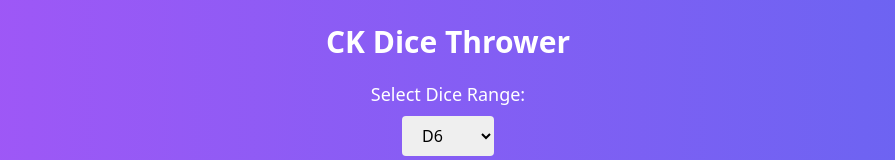
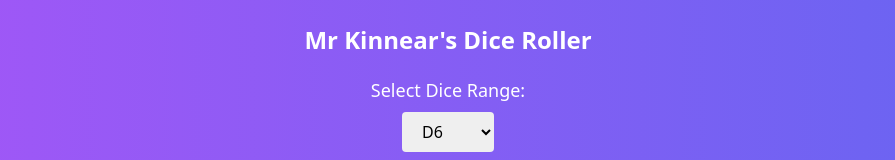
Before and after one commit to uk030621/CKdiceThrow, a Next.js app: page / in a window 1280 px wide. Shown: the top 160 px of the page, without its empty margins (192-1087 px from the left). Built offline with nearby package versions, Linux system fonts and the light colour scheme.

Commit message:
Changed title & text size

```diff
--- a/app/page.js
+++ b/app/page.js
@@ -190,7 +190,9 @@ export default function DiceThrower() {
 
   return (
     <main className="flex min-h-screen flex-col items-center justify-start p-5 bg-gradient-to-r from-purple-500 to-indigo-500 text-white">
-      <h1 className="text-3xl font-bold mb-5 mt-1">CK Dice Thrower</h1>
+      <h1 className="text-2xl font-bold mb-5 mt-1">
+        Mr Kinnear&apos;s Dice Roller
+      </h1>
 
       <div className="flex flex-col items-center">
         <label htmlFor="dice-range" className="text-lg font-medium mb-2">
```
